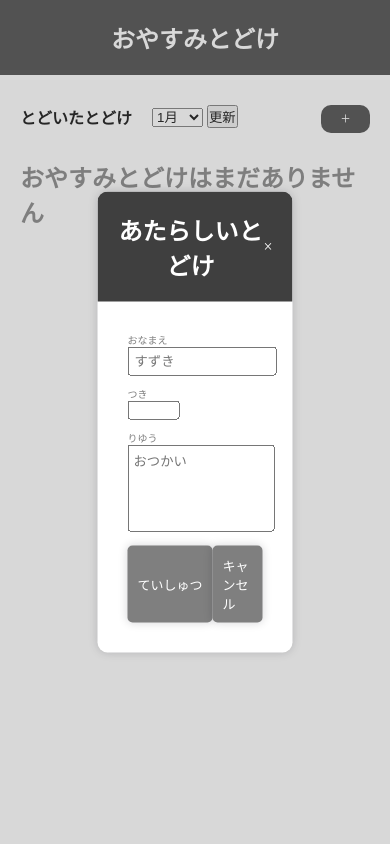
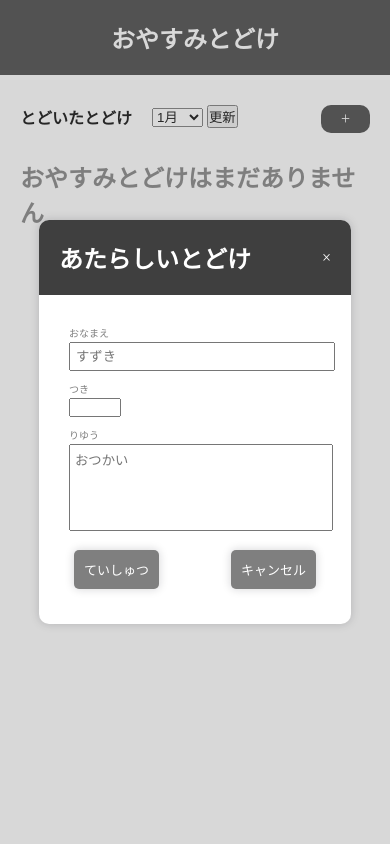
Before and after one commit to This-is-UserNamee/absApp, a Flask app: page / in a window 390 px wide, after a click that opens the changed part. Run offline with Flask 3, Linux system fonts and the light colour scheme; data that the repository does not hold is empty.

Commit message:
フォーム入力3

```diff
--- a/absApp/static/style.css
+++ b/absApp/static/style.css
@@ -165,6 +165,7 @@ a{
     border-radius: 10px;
     overflow: hidden;
     box-shadow: 0px 0px 10px 0px rgba(17, 17, 26, 0.18);
+    transition: 0.3s;
 
     form{
         padding: 20px;
@@ -177,6 +178,7 @@ a{
         .form-smalltxt{
             font-size: x-small;
             color: var(--bc02);
+            margin-bottom: 2px;
         }
     }
 
@@ -188,7 +190,6 @@ a{
     }
 
     .form-button{
-        /* border: var(--bc00) solid 1px; */
         background-color: var(--bc02);
         color: var(--bc04);
         border: none;
@@ -196,10 +197,12 @@ a{
         padding: 10px;
         box-shadow: 0px 0px 10px 0px rgba(17, 17, 26, 0.18);
         font-size: small;
+        margin: 5px;
     }
 
     .form-buttons-content{
         display: flex;
+        justify-content: space-between;
     }
 }
 
@@ -212,6 +215,7 @@ a{
     opacity: 0;
     background-color: var(--bc02);
     pointer-events: none;
+    transition: 0.3s;
 }
 
 .form-tops{
@@ -292,4 +296,8 @@ a{
             border-right: none;
         }
     }
+
+    .form{
+        width: 80vw;
+    }
 }
```
Also changed, not shown: database.db.
